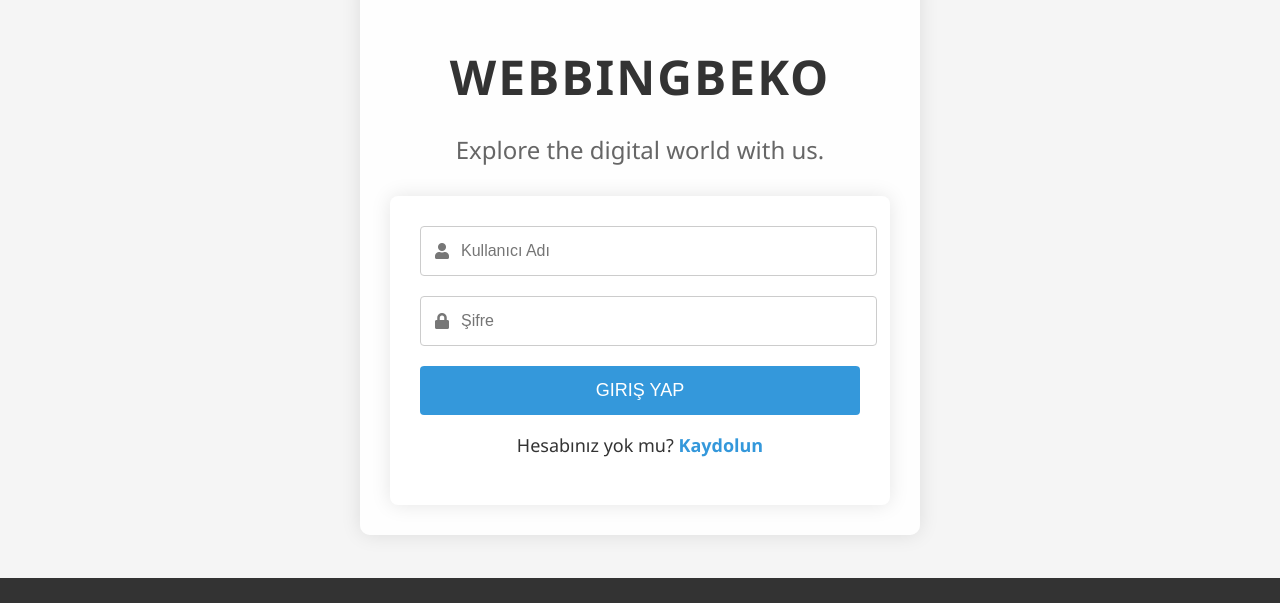
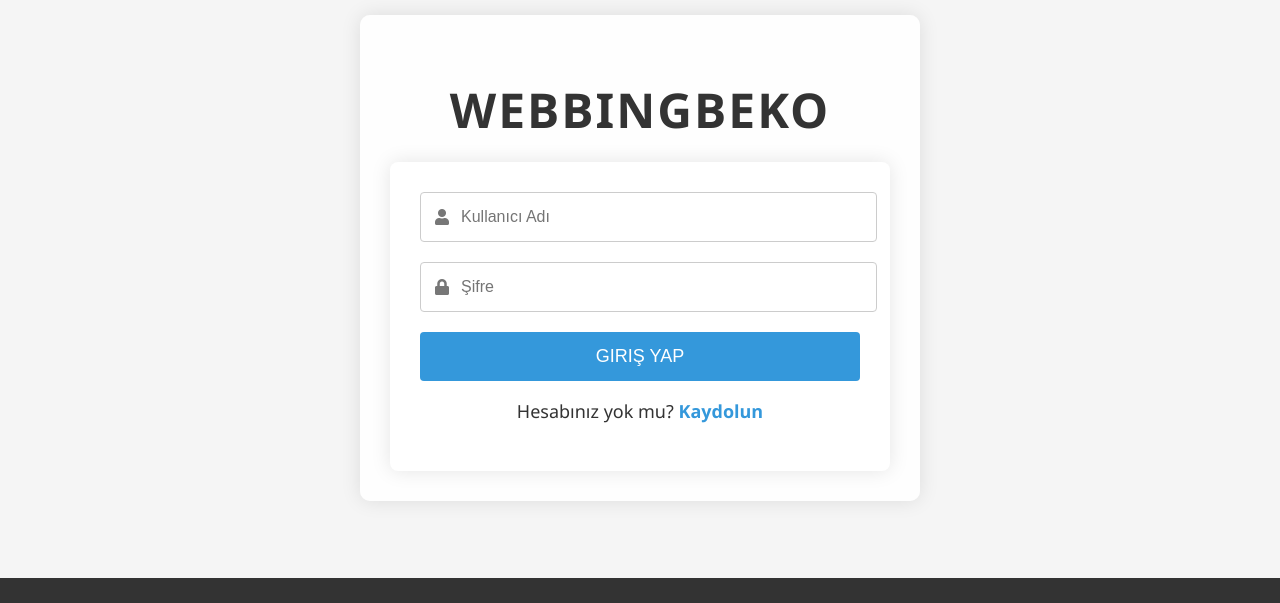
Before and after one commit to berkaaysh/web, a plain HTML site: page index.html in a window 1280 px wide. Shown: the part 142-745 px from the top of the page. Drawn offline with Linux system fonts and the light colour scheme.

Commit message:
Update index.html

```diff
--- a/index.html
+++ b/index.html
@@ -12,7 +12,6 @@
         <div class="container">
             <div class="content">
                 <h1>WebbingBeko</h1>
-                <p class="subtitle">Explore the digital world with us.</p>
                 <div class="login-box">
                     <form action="#">
                         <div class="input-container">
```
